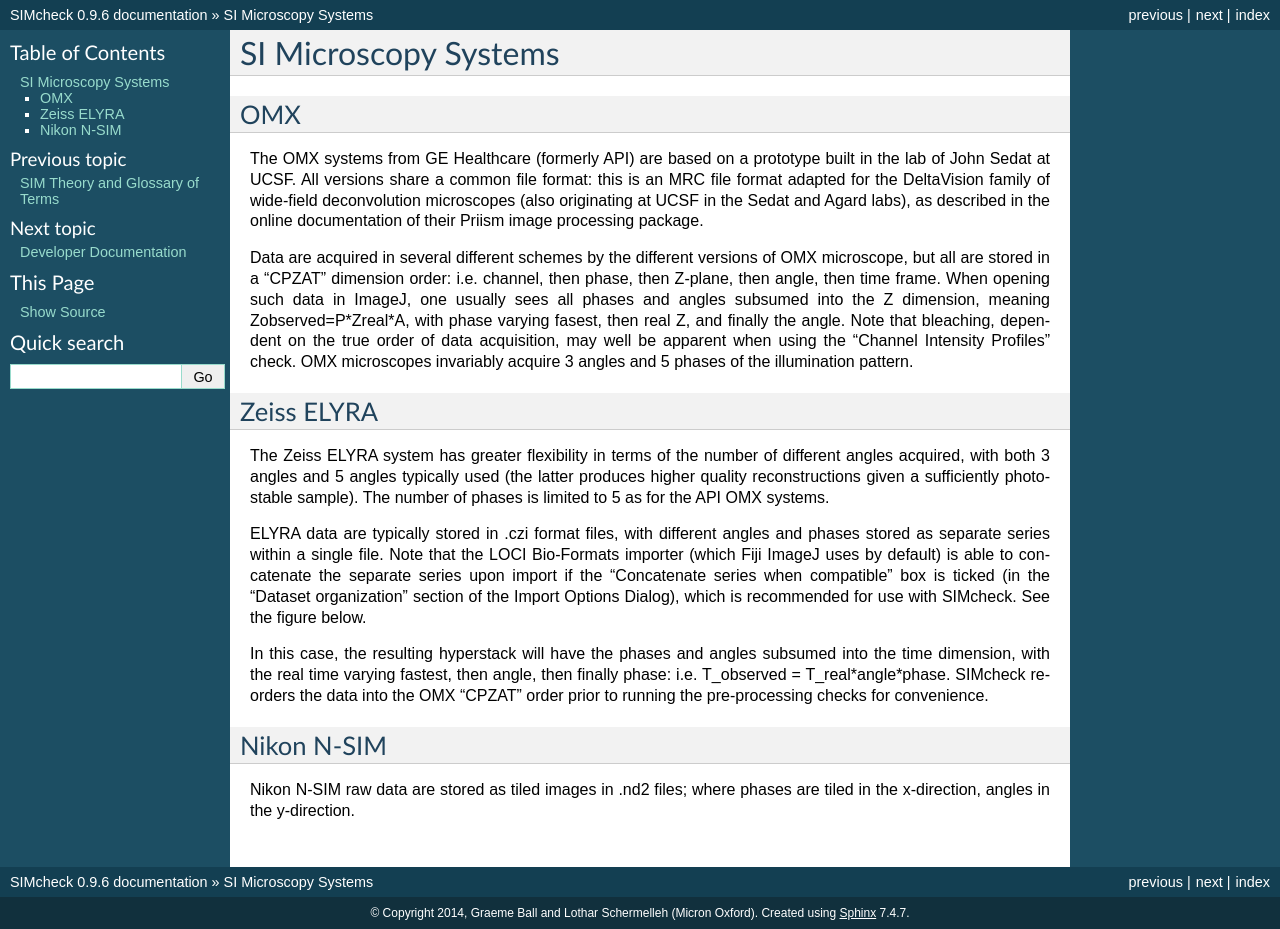
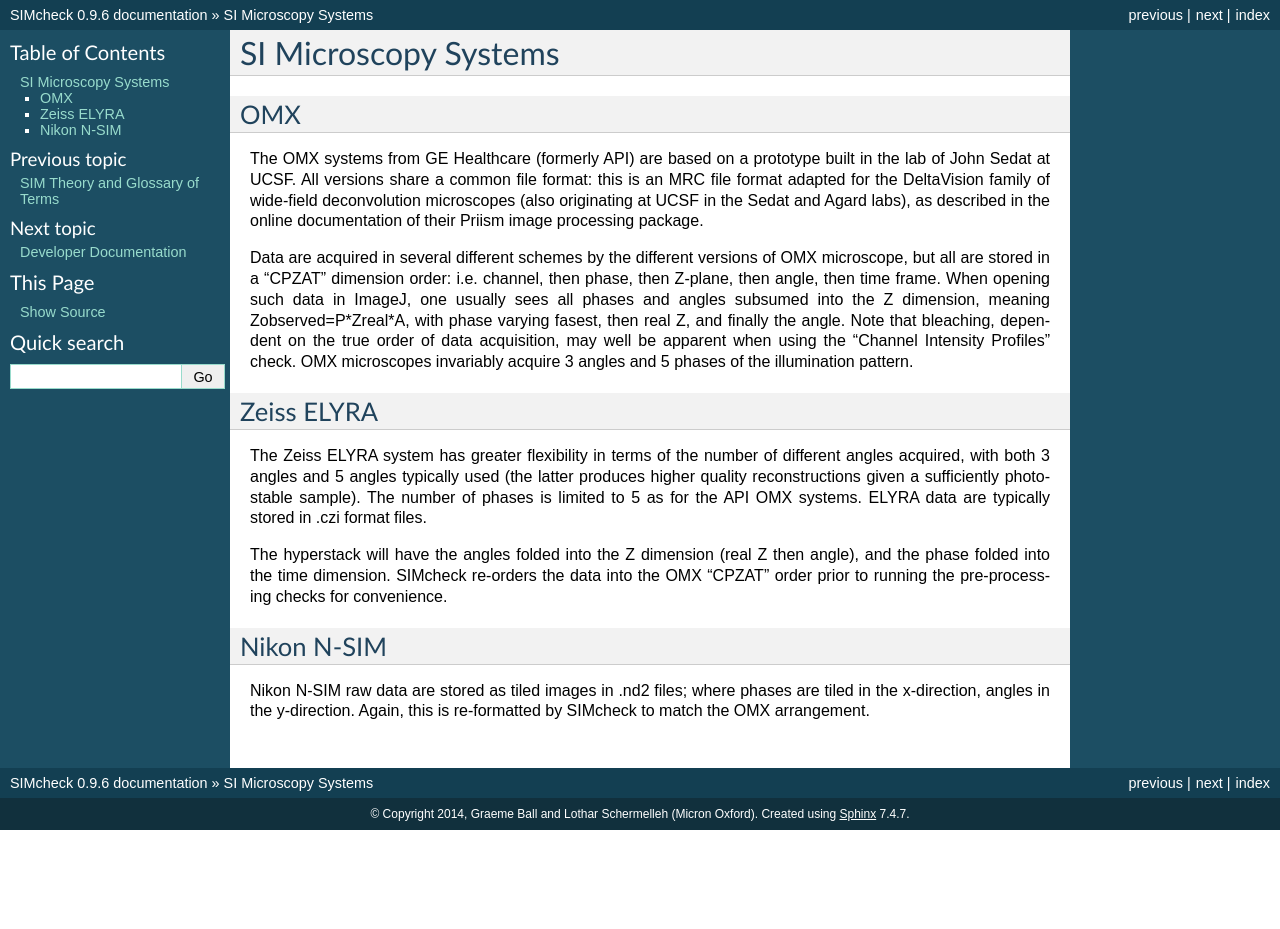
Before and after one commit to MicronOxford/SIMcheck_Manual, a Sphinx documentation site: the page built from source/SI_systems.rst, in a window 1280 px wide. Built offline with Sphinx 7.4.7, drawn with Linux system fonts in a browser that asks for light colours; after the commit the page ends 900 px from its top, so only the background shows below that.

Commit message:
update and correct SI Systems documentation

```diff
--- a/source/SI_systems.rst
+++ b/source/SI_systems.rst
@@ -4,20 +4,40 @@
 OMX
 ---
 
-The OMX systems from GE Healthcare (formerly API) are based on a prototype built in the lab of John Sedat at UCSF. All versions share a common file format: this is an MRC file format adapted for the DeltaVision family of wide-field deconvolution microscopes (also originating at UCSF in the Sedat and Agard labs), as described in the online documentation of their Priism image processing package.
+The OMX systems from GE Healthcare (formerly API) are based on a prototype
+built in the lab of John Sedat at UCSF. All versions share a common file
+format: this is an MRC file format adapted for the DeltaVision family of
+wide-field deconvolution microscopes (also originating at UCSF in the Sedat and
+Agard labs), as described in the online documentation of their Priism image
+processing package.
 
-Data are acquired in several different schemes by the different versions of OMX microscope, but all are stored in a "CPZAT" dimension order: i.e. channel, then phase, then Z-plane, then angle, then time frame. When opening such data in ImageJ, one usually sees all phases and angles subsumed into the Z dimension, meaning Zobserved=P*Zreal*A, with phase varying fasest, then real Z, and finally the angle. Note that bleaching, dependent on the true order of data acquisition, may well be apparent when using the "Channel Intensity Profiles" check. OMX microscopes invariably acquire 3 angles and 5 phases of the illumination pattern.
+Data are acquired in several different schemes by the different versions of OMX
+microscope, but all are stored in a "CPZAT" dimension order: i.e. channel, then
+phase, then Z-plane, then angle, then time frame. When opening such data in
+ImageJ, one usually sees all phases and angles subsumed into the Z dimension,
+meaning Zobserved=P*Zreal*A, with phase varying fasest, then real Z, and
+finally the angle. Note that bleaching, dependent on the true order of data
+acquisition, may well be apparent when using the "Channel Intensity Profiles"
+check. OMX microscopes invariably acquire 3 angles and 5 phases of the
+illumination pattern.
 
 Zeiss ELYRA
 -----------
 
-The Zeiss ELYRA system has greater flexibility in terms of the number of different angles acquired, with both 3 angles and 5 angles typically used (the latter produces higher quality reconstructions given a sufficiently photostable sample). The number of phases is limited to 5 as for the API OMX systems.
+The Zeiss ELYRA system has greater flexibility in terms of the number of
+different angles acquired, with both 3 angles and 5 angles typically used (the
+latter produces higher quality reconstructions given a sufficiently photostable
+sample). The number of phases is limited to 5 as for the API OMX systems. ELYRA
+data are typically stored in .czi format files.
 
-ELYRA data are typically stored in .czi format files, with different angles and phases stored as separate series within a single file. Note that the LOCI Bio-Formats importer (which Fiji ImageJ uses by default) is able to concatenate the separate series upon import if the "Concatenate series when compatible" box is ticked (in the "Dataset organization" section of the Import Options Dialog), which is recommended for use with SIMcheck. See the figure below.
-
-In this case, the resulting hyperstack will have the phases and angles subsumed into the time dimension, with the real time varying fastest, then angle, then finally phase: i.e. T_observed = T_real*angle*phase. SIMcheck re-orders the data into the OMX "CPZAT" order prior to running the pre-processing checks for convenience.
+The hyperstack will have the angles folded into the Z dimension (real Z then
+angle), and the phase folded into the time dimension. SIMcheck re-orders the
+data into the OMX "CPZAT" order prior to running the pre-processing checks for
+convenience.
 
 Nikon N-SIM
 -----------
 
-Nikon N-SIM raw data are stored as tiled images in .nd2 files; where phases are tiled in the x-direction, angles in the y-direction.
+Nikon N-SIM raw data are stored as tiled images in .nd2 files; where phases are
+tiled in the x-direction, angles in the y-direction. Again, this is
+re-formatted by SIMcheck to match the OMX arrangement.
```
